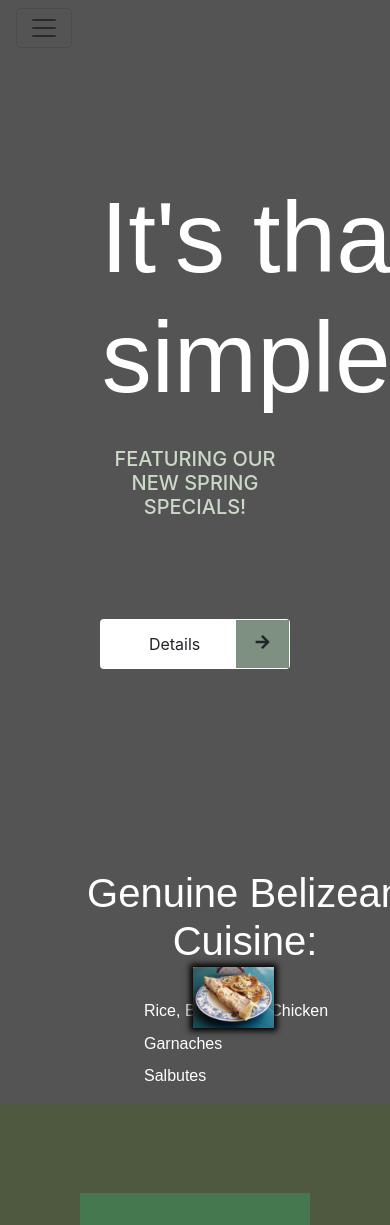
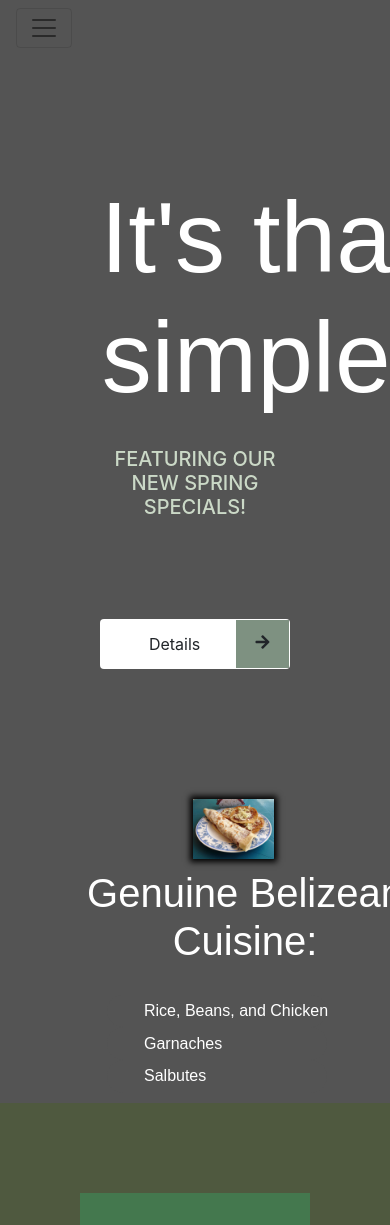
Before and after one commit to dreles/flots_rest, a React (Create React App) app: page / in a window 390 px wide. Shown: the top 1225 px of the page. Built offline with nearby package versions, Linux system fonts and the light colour scheme; a web font is replaced by a local one.

Commit message:
fixed popular item image position responsiveness

```diff
--- a/src/App.css
+++ b/src/App.css
@@ -216,7 +216,7 @@ body{
 	.scroll-image{
 		width: 600px;
 		height: auto;
-		bottom: 80vh;
+		bottom: 100vh;
 		left: 140%;
 	}
 
```
